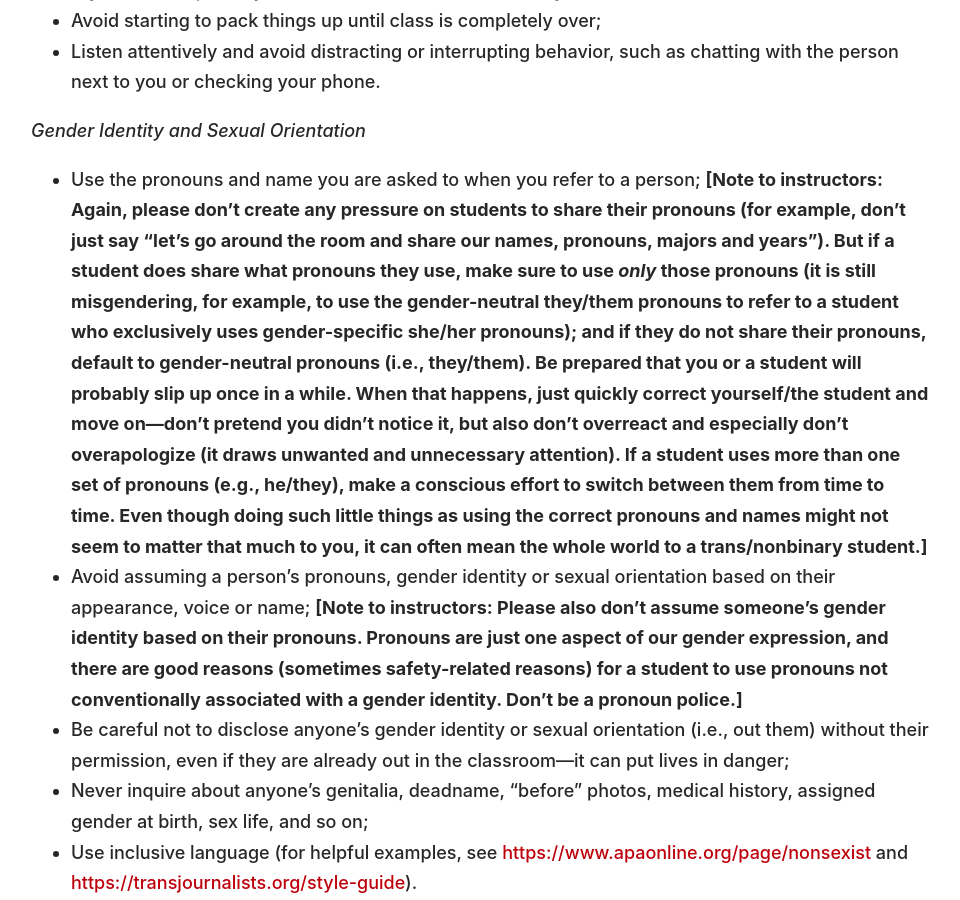
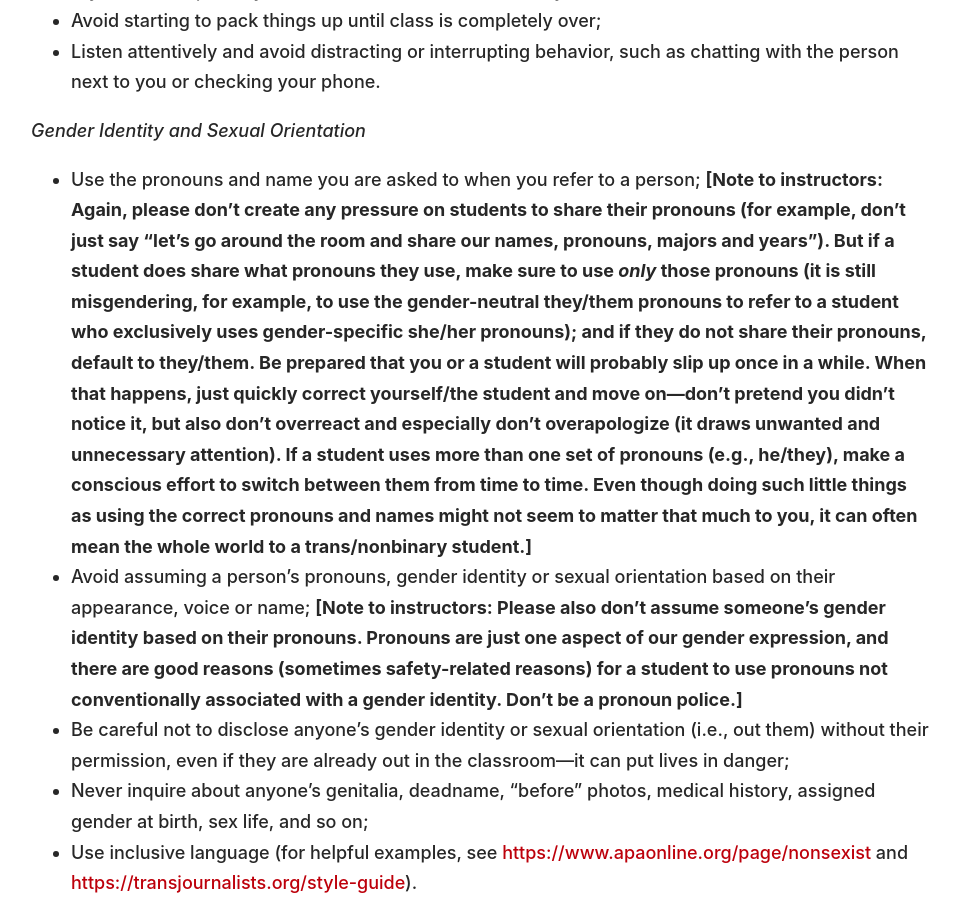
Before and after one commit to dingherself/dingherself.github.io, a Jekyll site: the page built from teaching/syllabus-language.md, in a window 1280 px wide and 900 px high, scrolled down 1732 px. Shown: the whole window, without its empty margins (159-1119 px from the left). Built offline with Jekyll 4.4.1, drawn with Linux system fonts in a browser that asks for light colours; nearby versions of some CDN libraries; some web fonts are replaced.

Commit message:
better wording

```diff
--- a/teaching/syllabus-language.md
+++ b/teaching/syllabus-language.md
@@ -49,7 +49,7 @@
 
 *Gender Identity and Sexual Orientation*
 
-- Use the pronouns and name you are asked to when you refer to a person; **[Note to instructors: Again, please don’t create any pressure on students to share their pronouns (for example, don’t just say “let’s go around the room and share our names, pronouns, majors and years”). But if a student does share what pronouns they use, make sure to use *only* those pronouns (it is still misgendering, for example, to use the gender-neutral they/them pronouns to refer to a student who exclusively uses gender-specific she/her pronouns); and if they do not share their pronouns, default to gender-neutral pronouns (i.e., they/them). Be prepared that you or a student will probably slip up once in a while. When that happens, just quickly correct yourself/the student and move on---don’t pretend you didn’t notice it, but also don’t overreact and especially don’t overapologize (it draws unwanted and unnecessary attention). If a student uses more than one set of pronouns (e.g., he/they), make a conscious effort to switch between them from time to time. Even though doing such little things as using the correct pronouns and names might not seem to matter that much to you, it can often mean the whole world to a trans/nonbinary student.]**
+- Use the pronouns and name you are asked to when you refer to a person; **[Note to instructors: Again, please don’t create any pressure on students to share their pronouns (for example, don’t just say “let’s go around the room and share our names, pronouns, majors and years”). But if a student does share what pronouns they use, make sure to use *only* those pronouns (it is still misgendering, for example, to use the gender-neutral they/them pronouns to refer to a student who exclusively uses gender-specific she/her pronouns); and if they do not share their pronouns, default to they/them. Be prepared that you or a student will probably slip up once in a while. When that happens, just quickly correct yourself/the student and move on---don’t pretend you didn’t notice it, but also don’t overreact and especially don’t overapologize (it draws unwanted and unnecessary attention). If a student uses more than one set of pronouns (e.g., he/they), make a conscious effort to switch between them from time to time. Even though doing such little things as using the correct pronouns and names might not seem to matter that much to you, it can often mean the whole world to a trans/nonbinary student.]**
 - Avoid assuming a person’s pronouns, gender identity or sexual orientation based on their appearance, voice or name; **[Note to instructors: Please also don’t assume someone’s gender identity based on their pronouns. Pronouns are just one aspect of our gender expression, and there are good reasons (sometimes safety-related reasons) for a student to use pronouns not conventionally associated with a gender identity. Don’t be a pronoun police.]**
 - Be careful not to disclose anyone’s gender identity or sexual orientation (i.e., out them) without their permission, even if they are already out in the classroom---it can put lives in danger;
 - Never inquire about anyone’s genitalia, deadname, “before” photos, medical history, assigned gender at birth, sex life, and so on;
```
